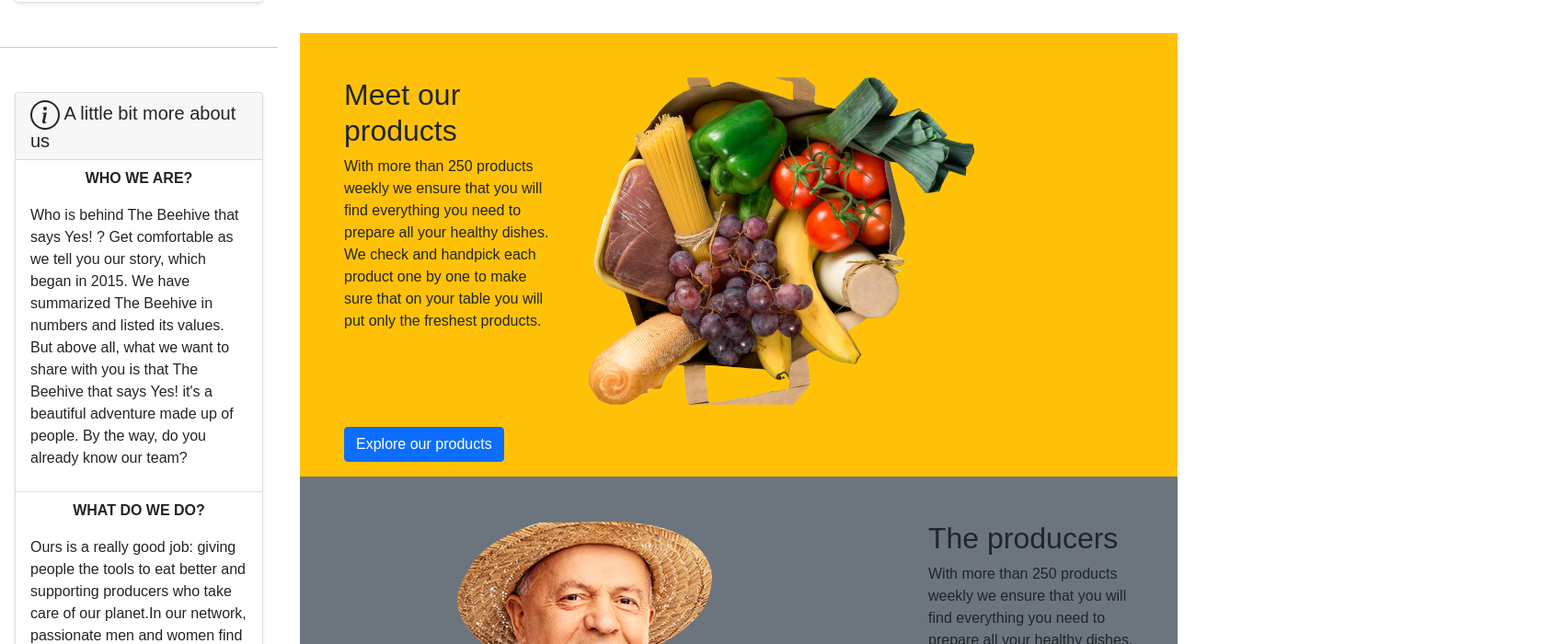
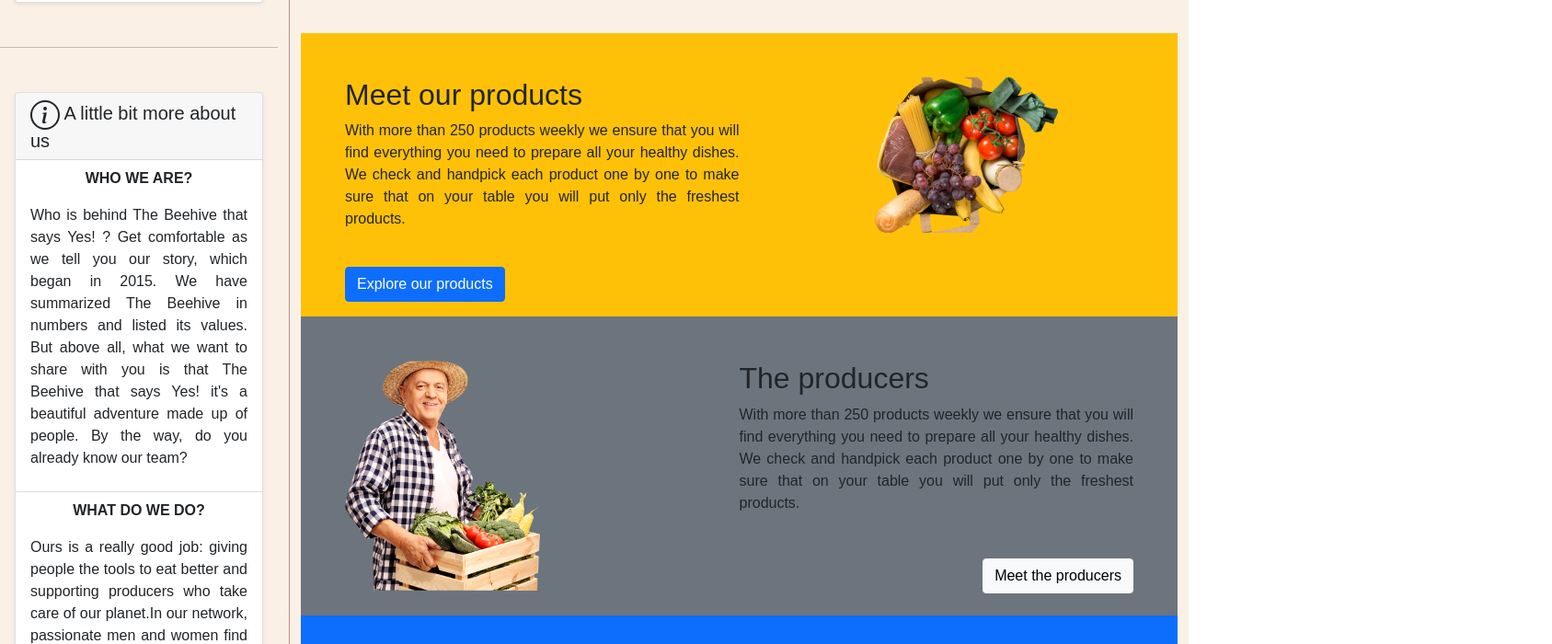
Before and after one commit to HeydarliAtabay/SolidarityPurchasingGroup, a React (Create React App) app in the folder client/: page / in a window 1280 px wide. Shown: the part 660-1360 px from the top of the page at 92% size, 1687 px wide, since content can reach past the window. Built offline with nearby package versions, Linux system fonts and the light colour scheme; no server answers.

Commit message:
new homepage

```diff
--- a/client/src/index.css
+++ b/client/src/index.css
@@ -65,3 +65,35 @@ code {
 .remains{
   font-size: 15pt;
 }
+
+.vertical-separator-frontpage{
+  border-left: solid 1px rosybrown;
+}
+
+.carousel-custom-background{
+  background-color: rgba(255,255,255,0.75);
+}
+
+.text-justify-custom{
+  text-align: justify;
+}
+
+.text-right-custom{
+  text-align: right;
+}
+
+.align-bottom-custom{
+  align-items: flex-start;
+}
+
+.w-35-custom{
+  width: 35%;
+}
+
+.farmer-img-custom-dimensions{
+  height: 250px;
+}
+
+.bg-color-frontpage{
+  background-color: linen;
+}
```
